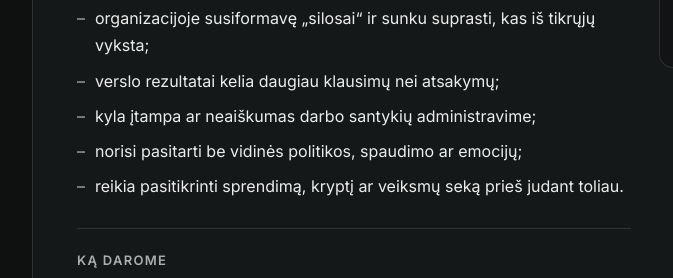
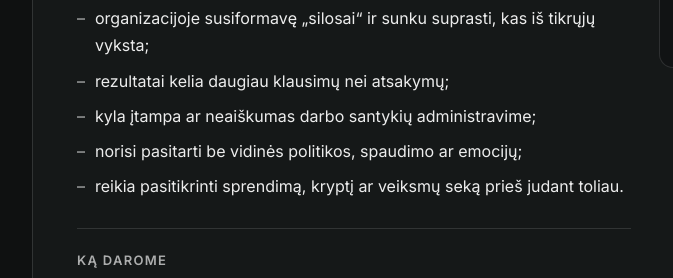
Before and after one commit to aukssystem/aukss-consulting, a plain HTML site: page index.html in a window 1280 px wide. Shown: the part 446-724 px from the top of the page, 106-779 px from the left. Drawn offline with Linux system fonts and the light colour scheme.

Commit message:
Update index.html

```diff
--- a/index.html
+++ b/index.html
@@ -198,7 +198,7 @@
           <ul class="list">
             <li>kasdienė veikla virsta „gaisrų gesinimu“, o tarp komandų mažai aiškumo;</li>
             <li>organizacijoje susiformavę „silosai“ ir sunku suprasti, kas iš tikrųjų vyksta;</li>
-            <li>verslo rezultatai kelia daugiau klausimų nei atsakymų;</li>
+            <li>rezultatai kelia daugiau klausimų nei atsakymų;</li>
             <li>kyla įtampa ar neaiškumas darbo santykių administravime;</li>
             <li>norisi pasitarti be vidinės politikos, spaudimo ar emocijų;</li>
             <li>reikia pasitikrinti sprendimą, kryptį ar veiksmų seką prieš judant toliau.</li>
```
